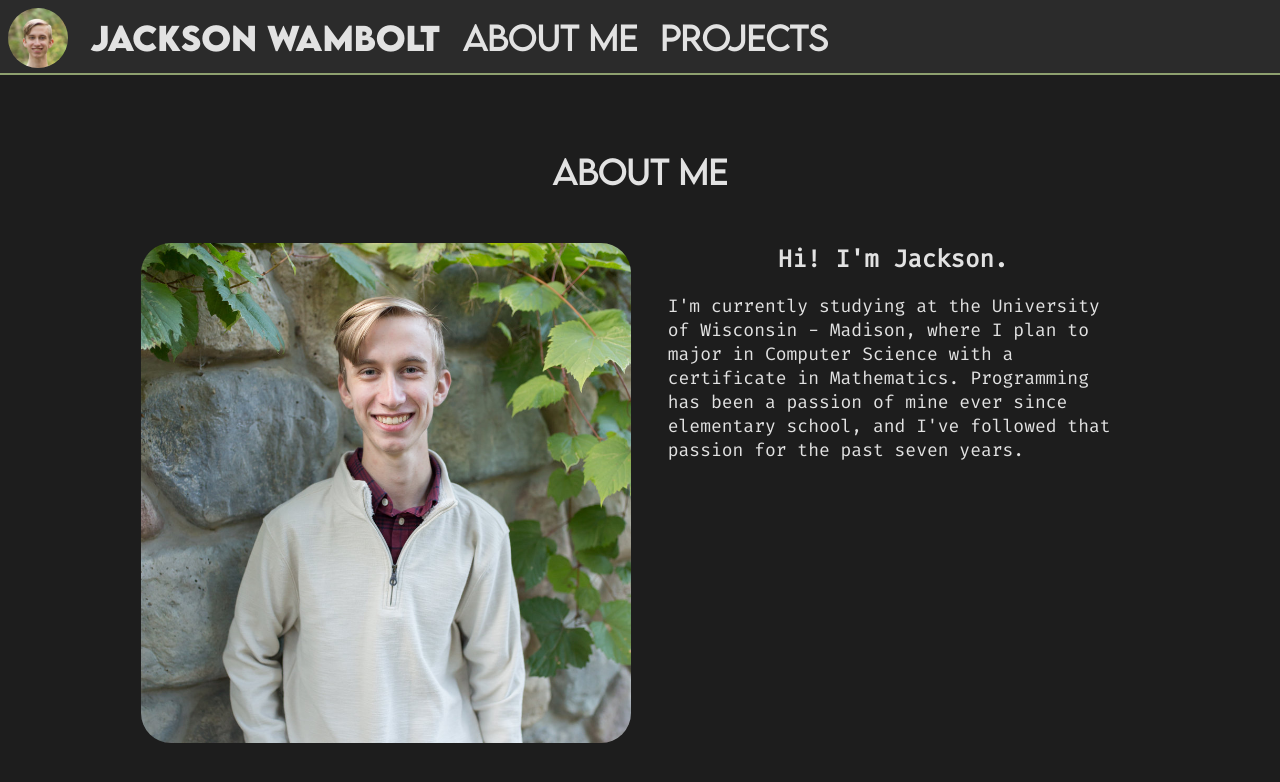
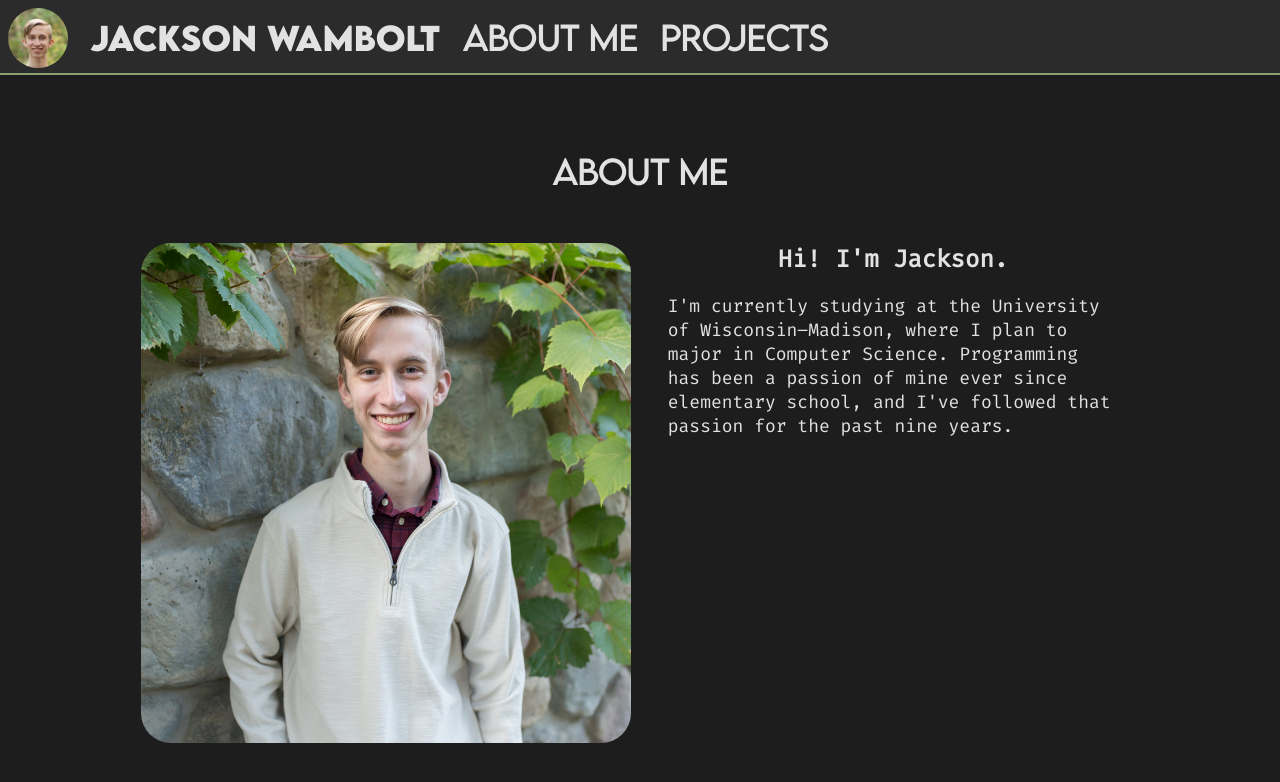
Before and after one commit to JackoCoolio/wambolt.me, a Next.js app: page / in a window 1280 px wide. Shown: the top 782 px of the page. Built offline with nearby package versions, Linux system fonts and the light colour scheme.

Commit message:
Fixed bio details

```diff
--- a/pages/index.js
+++ b/pages/index.js
@@ -43,10 +43,10 @@ export default function Home() {
                                 <h2 style={{ textAlign: 'center', width: '100%' }}><Typing text="Hi! I'm Jackson." startDelay='2000' /><Cursor /></h2>
                                 <div id={styles.aboutMeBody}>
                                     <p>
-                                        I'm currently studying at the University of Wisconsin - Madison,
-                                        where I plan to major in Computer Science with a certificate in Mathematics.
+                                        I'm currently studying at the University of Wisconsin–Madison,
+                                        where I plan to major in Computer Science.
                                         Programming has been a passion of mine ever since elementary school, and I've followed that passion for the past
-                                        seven years.
+                                        nine years.
                                     </p>
                                 </div>
                             </div>
```
